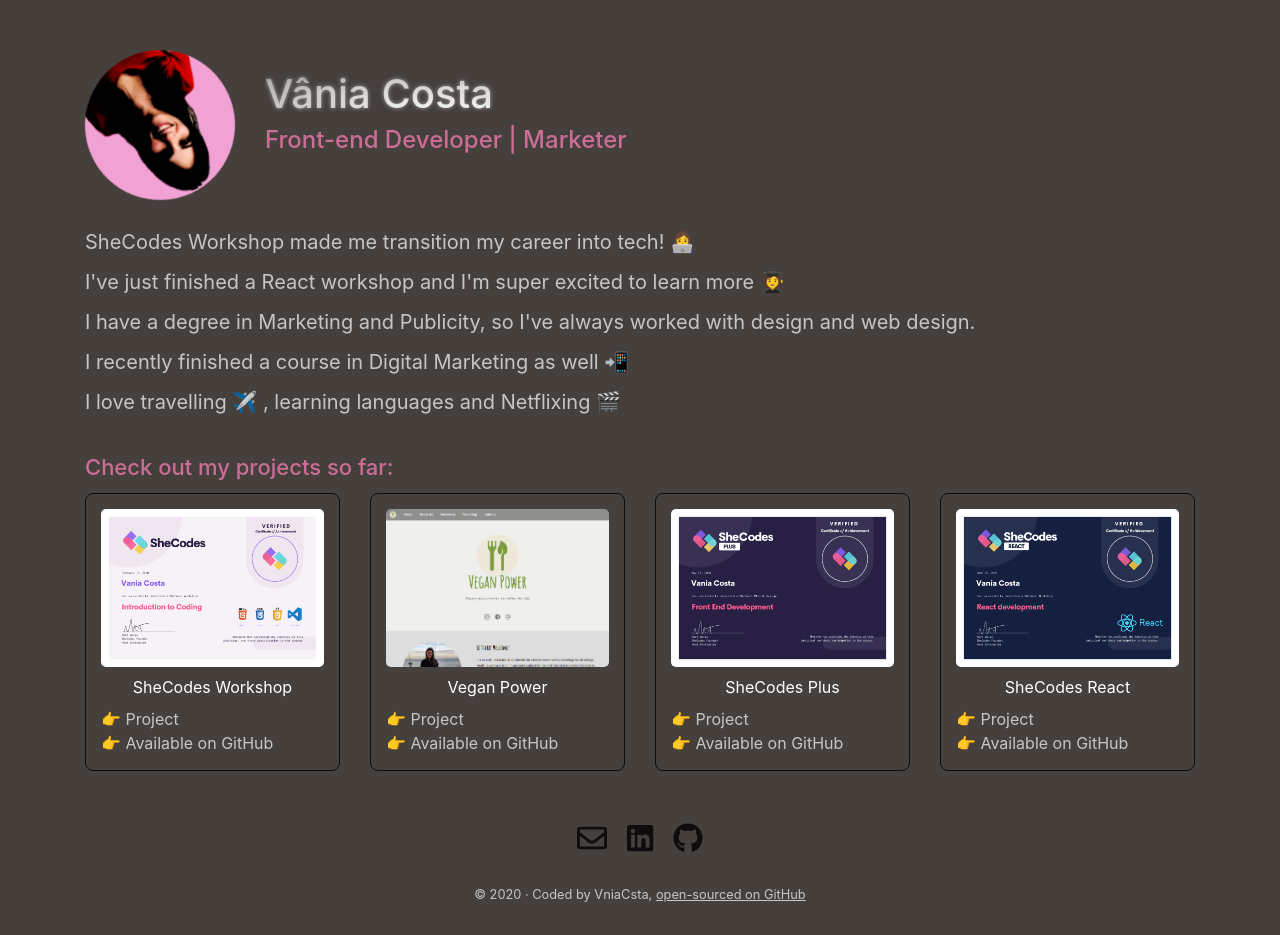
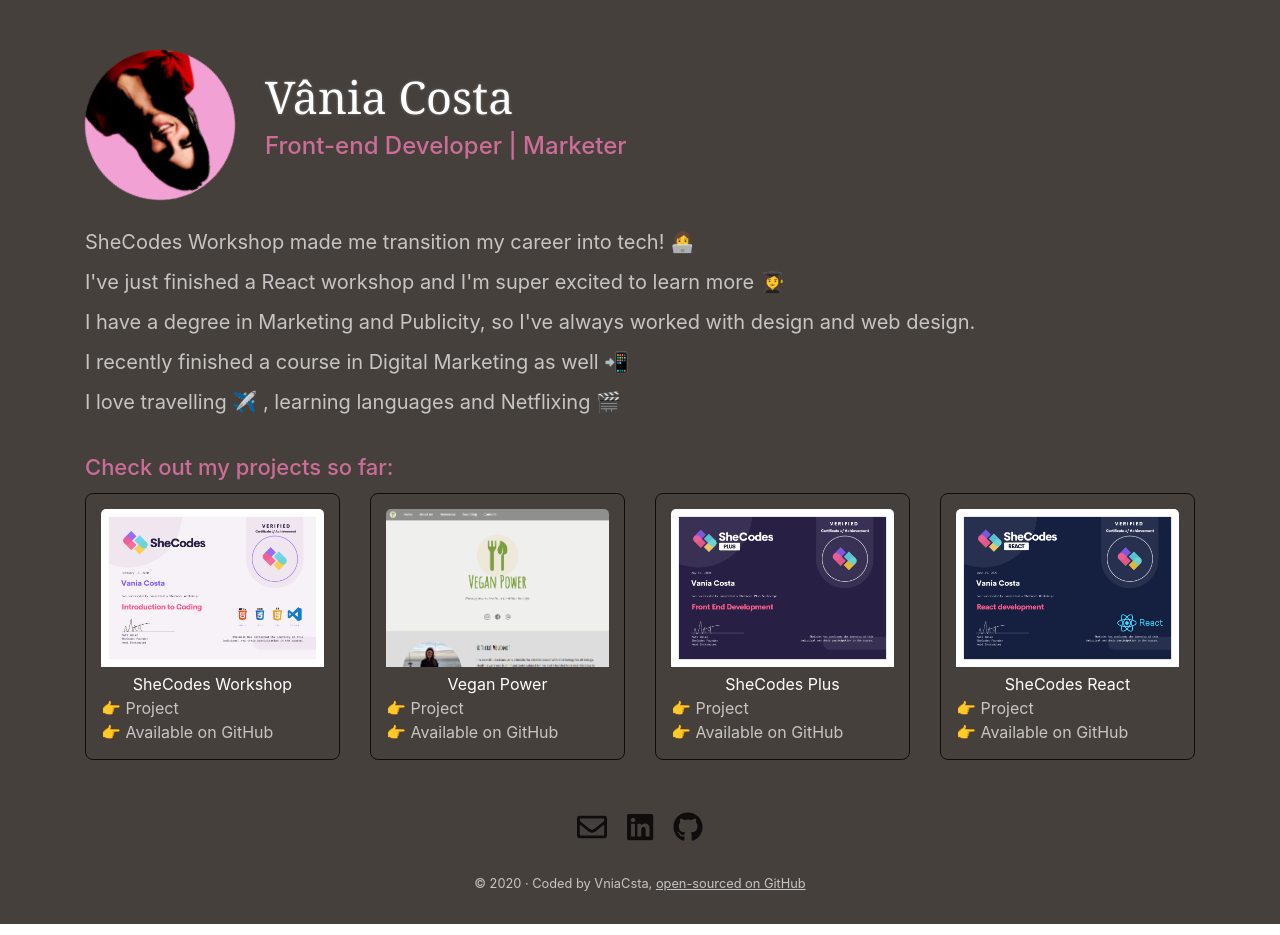
Before and after one commit to vniacsta/my-page-vniacsta, a React (Create React App) app: page / in a window 1280 px wide. Built offline with nearby package versions, Linux system fonts and the light colour scheme.

Commit message:
Changed animations

```diff
--- a/src/App.css
+++ b/src/App.css
@@ -44,27 +44,15 @@
 }
 
 .App .name {
+  font-family: Cambria, Cochin, Georgia, Times, "Times New Roman", serif;
+  font-weight: 100;
+  font-size: 45px;
   color: #fff;
-  overflow: hidden;
-  background: 50% 100% / 50% 50% no-repeat
-    radial-gradient(ellipse at bottom, #fff, transparent, transparent);
-  -webkit-background-clip: text;
-  background-clip: text;
-  color: transparent;
-  animation: reveal 3000ms ease-in-out forwards 200ms,
-    glow 2500ms linear infinite 2000ms;
+  animation: glow 2500ms linear infinite 2000ms;
 }
 
-@keyframes reveal {
-  80% {
-    letter-spacing: 2px;
-  }
-  100% {
-    background-size: 300% 300%;
-  }
-}
 @keyframes glow {
-  40% {
+  60% {
     text-shadow: 0 0 8px #fff;
   }
 }
--- a/src/ProjectsInfo.css
+++ b/src/ProjectsInfo.css
@@ -9,6 +9,7 @@
 .ProjectsInfo img {
   width: 100%;
   border-radius: 5px;
+  padding-bottom: 5px;
 }
 
 .ProjectsInfo img:hover {
@@ -20,7 +21,7 @@
 
 .ProjectsInfo .projectName {
   text-align: center;
-  line-height: 2.5;
+  line-height: 1.5;
 }
 
 .ProjectsInfo a {
```
